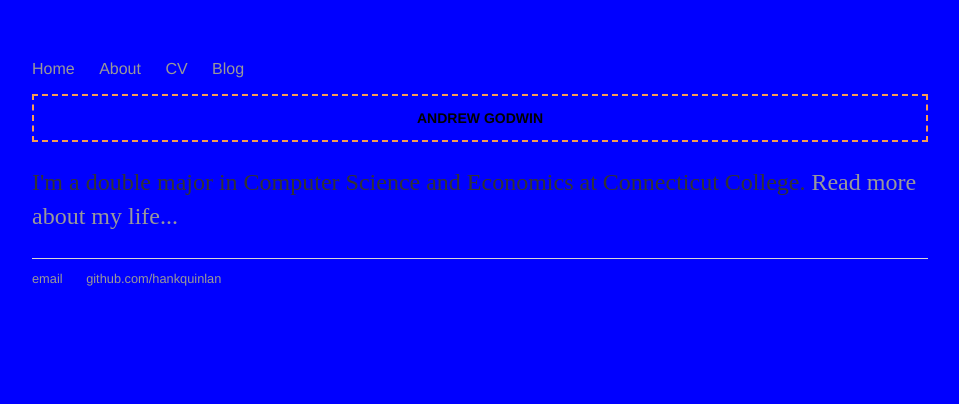
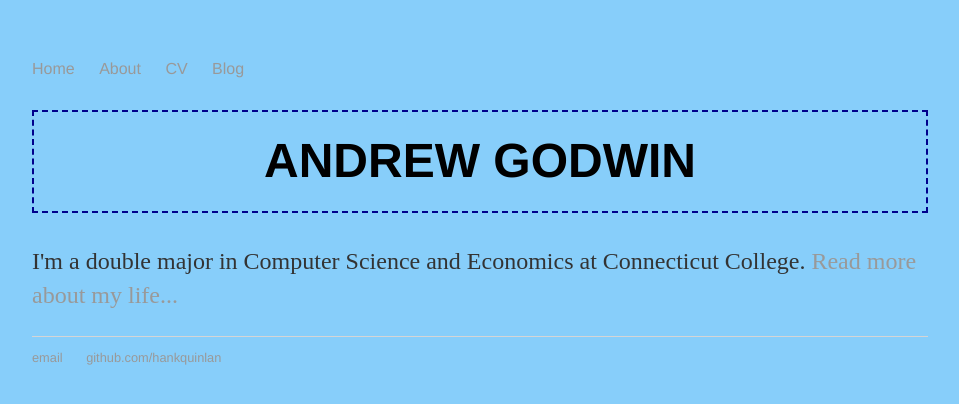
Before and after one commit to mriley2/AndrewRGodwin.github.io, a Jekyll site: the page built from index.html, in a window 1280 px wide. Shown: the top 404 px of the page, without its empty margins (160-1119 px from the left). Built offline with Jekyll 4.4.1, drawn with Linux system fonts in a browser that asks for light colours.

Commit message:
Update main.css

```diff
--- a/css/main.css
+++ b/css/main.css
@@ -1,7 +1,7 @@
 body {
     margin: 60px auto;
     width: 70%;
-    background-color: blue;
+    background-color: LightSkyBlue;
 }
 nav ul, footer ul {
     font-family:'Helvetica', 'Arial', 'Sans-Serif';
@@ -22,8 +22,8 @@ a:hover {
 h1 {
     line-height: 1.6em;
     text-align: center;
-    border: 2px dashed #f69c55;
-    font-size: 14px;
+    border: 2px dashed #00008B;
+    font-size: 3em;
     padding: 11px;
     color: black;
     font-family: 'Cabin', 'Helvetica Neue', Helvetica, Arial, sans-serif;
```
